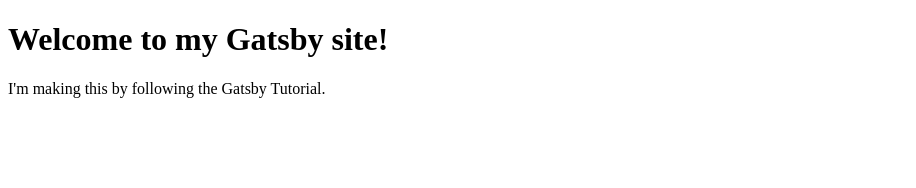
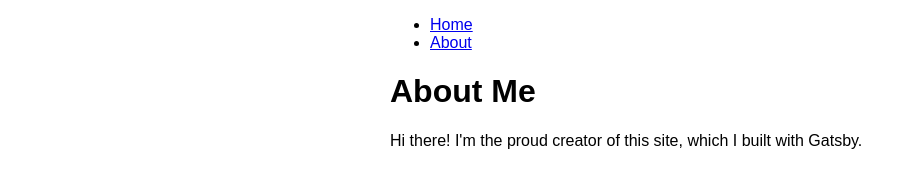
Before and after one commit to Dmitry-savenkov/my-first-gatsby-site, a Gatsby site: page /about in a window 1280 px wide. Shown: the whole page, without its empty margins (0-916 px from the left). Built offline with nearby package versions, Linux system fonts and the light colour scheme; Gatsby itself is replaced by a stand-in of ours.

Commit message:
add layout component

```diff
--- /dev/null
+++ b/src/components/layout.js
@@ -0,0 +1,21 @@
+import * as React from 'react'
+import { Link } from 'gatsby'
+import { container } from './layout.module.css'
+const Layout = ({ pageTitle, children }) => {
+    return (
+        <div className={container}>
+            <title>{pageTitle}</title>
+            <nav>
+                <ul>
+                    <li><Link to="/">Home</Link></li>
+                    <li><Link to="/about">About</Link></li>
+                </ul>
+            </nav>
+            <main>
+                <h1>{pageTitle}</h1>
+                {children}
+            </main>
+        </div>
+    )
+}
+export default Layout
--- /dev/null
+++ b/src/components/layout.module.css
@@ -0,0 +1,5 @@
+.container {
+    margin: auto;
+    max-width: 500px;
+    font-family: sans-serif;
+}
--- /dev/null
+++ b/src/components/my-component.module.css
@@ -0,0 +1,4 @@
+.title {
+    color: blue;
+    font-size: 3em;
+}
--- a/src/pages/about.js
+++ b/src/pages/about.js
@@ -1,13 +1,11 @@
 import * as React from 'react'
 import { Link } from 'gatsby'
+import Layout from '../components/layout';
 const AboutPage = () => {
     return (
-        <main>
-            <title>AboutPage</title>
-            <h1>Welcome to my Gatsby site!</h1>
-            <Link to='/'></Link>
-            <p>I'm making this by following the Gatsby Tutorial.</p>
-        </main>
+        <Layout pageTitle="About Me">
+            <p>Hi there! I'm the proud creator of this site, which I built with Gatsby.</p>
+        </Layout>
     )
 }
 
```
Also changed, not shown: src/pages/index.js (+3 -5 lines).
